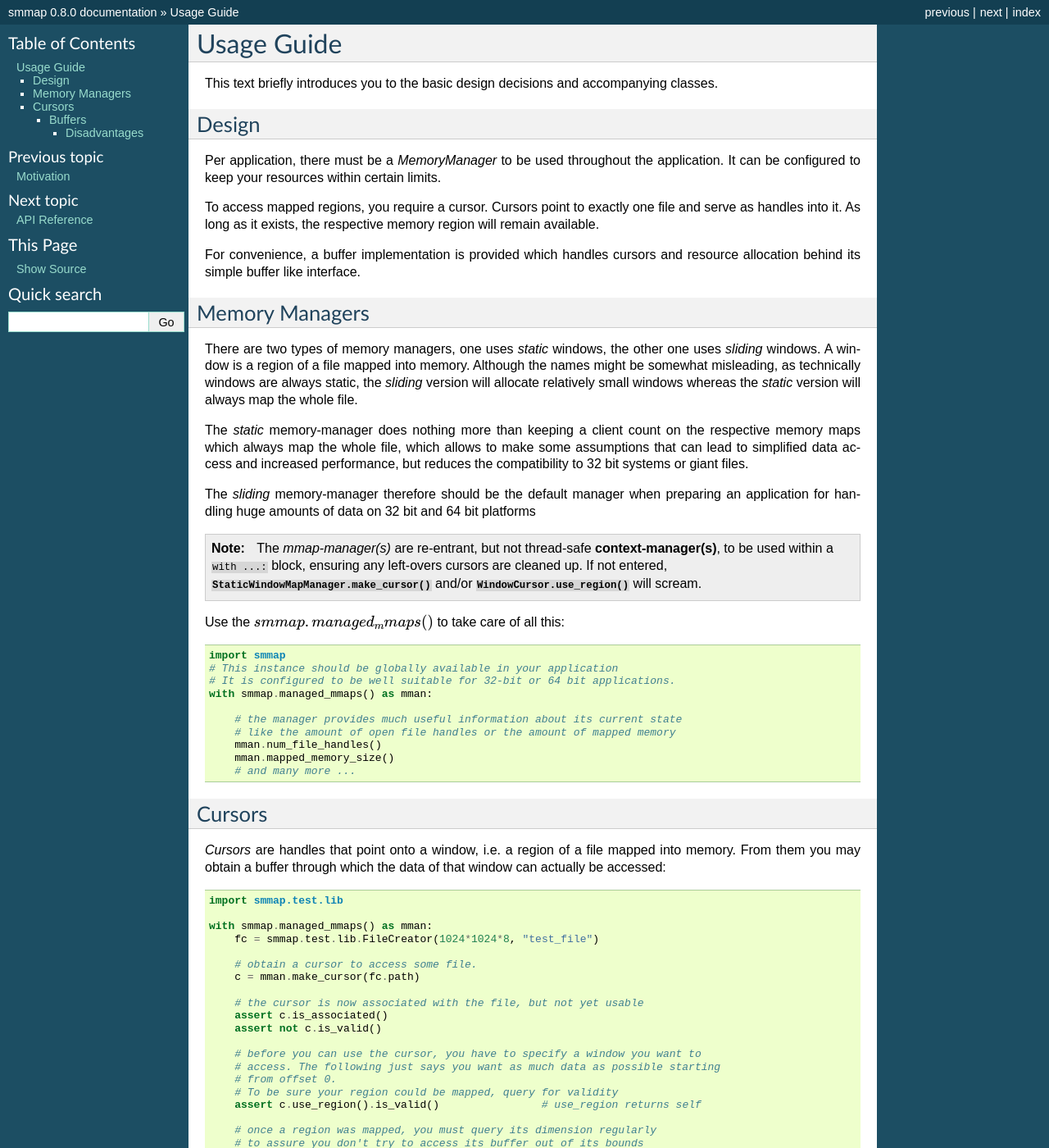
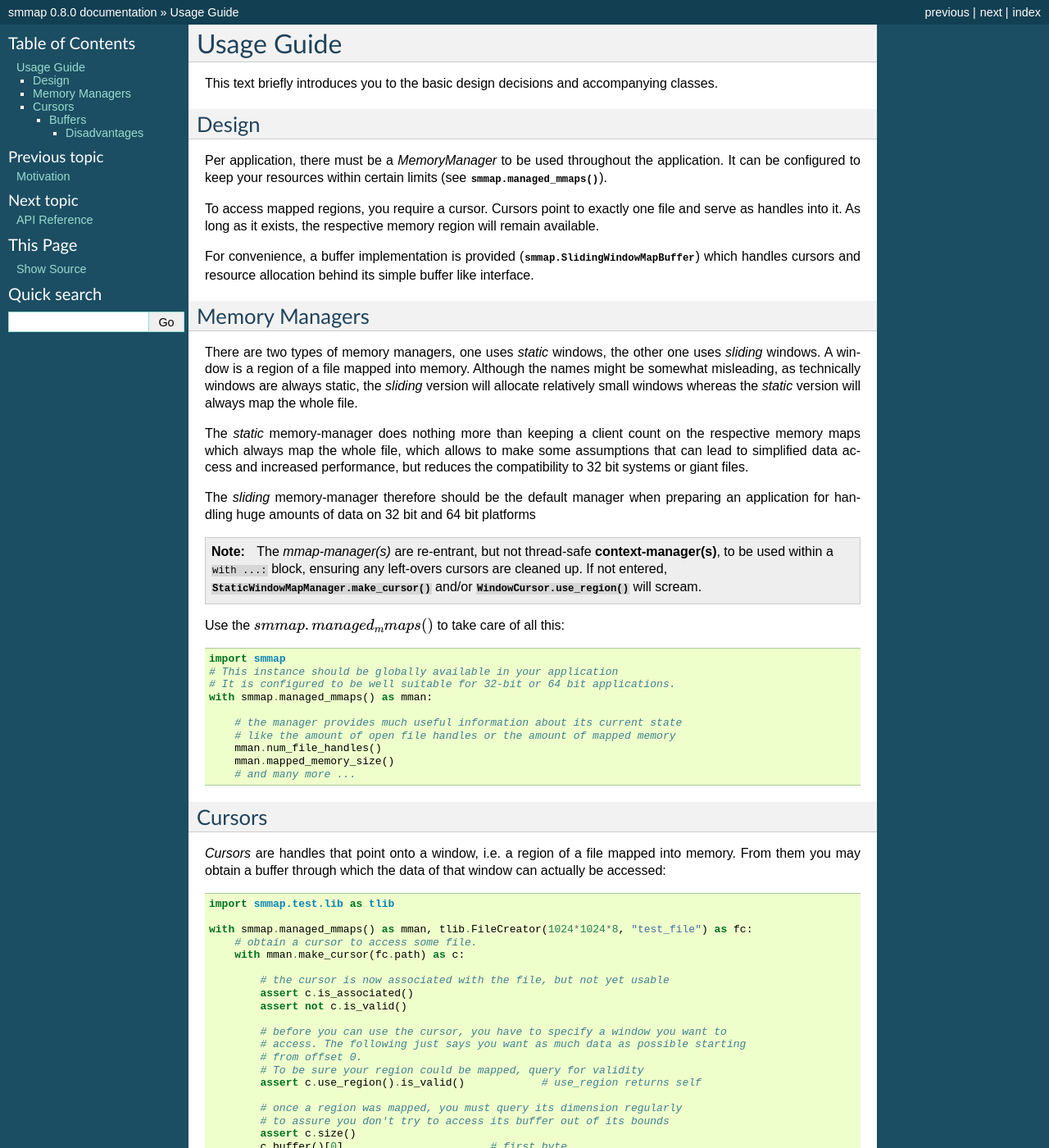
Before and after one commit to gitpython-developers/smmap, a Sphinx documentation site: the page built from doc/source/tutorial.rst, in a window 1280 px wide and 1400 px high. Shown: the whole window at 82% size. Built offline with Sphinx 7.4.7, drawn with Linux system fonts in a browser that asks for light colours; some of the changed text lies outside the part shown.

Commit message:
refact(buf): simplify API - no begin/end after construct
+ feat(mman): report missed exits.

```diff
--- a/doc/source/changes.rst
+++ b/doc/source/changes.rst
@@ -15,7 +15,9 @@
 
   Get them from ``smmap.managed_mmaps()``.
 
-- Retrofit :class:`SlidingWindowMapBuffer` also as context-manager.
+- Simplify :class:`SlidingWindowMapBuffer` as create/close context-manager
+  (no ``begin_access()``, or ``end_access()``).
+
 
 v0.9.0
 ========
--- a/doc/source/tutorial.rst
+++ b/doc/source/tutorial.rst
@@ -8,13 +8,14 @@
 Design
 ======
 Per application, there must be a *MemoryManager* to be used throughout the application.
-It can be configured to keep your resources within certain limits.
+It can be configured to keep your resources within certain limits (see :func:`smmap.managed_mmaps()`).
 
-To access mapped regions, you require a cursor. Cursors point to exactly one file and serve as handles into it.
+To access mapped regions, you require a cursor. Cursors point to exactly one file
+and serve as handles into it.
 As long as it exists, the respective memory region will remain available.
 
-For convenience, a buffer implementation is provided which handles cursors and resource allocation
-behind its simple buffer like interface.
+For convenience, a buffer implementation is provided (:class:`smmap.SlidingWindowMapBuffer`)
+which handles cursors and resource allocation behind its simple buffer like interface.
 
 
 Memory Managers
@@ -56,50 +57,48 @@
 ========
 *Cursors* are handles that point onto a window, i.e. a region of a file mapped into memory. From them you may obtain a buffer through which the data of that window can actually be accessed::
 
-    import smmap.test.lib
+    import smmap.test.lib as tlib
 
-    with smmap.managed_mmaps() as mman:
-        fc = smmap.test.lib.FileCreator(1024*1024*8, "test_file")
+    with smmap.managed_mmaps() as mman, tlib.FileCreator(1024*1024*8, "test_file") as fc:
+        # obtain a cursor to access some file.
+        with mman.make_cursor(fc.path) as c:
 
-        # obtain a cursor to access some file.
-        c = mman.make_cursor(fc.path)
+            # the cursor is now associated with the file, but not yet usable
+            assert c.is_associated()
+            assert not c.is_valid()
 
-        # the cursor is now associated with the file, but not yet usable
-        assert c.is_associated()
-        assert not c.is_valid()
+            # before you can use the cursor, you have to specify a window you want to
+            # access. The following just says you want as much data as possible starting
+            # from offset 0.
+            # To be sure your region could be mapped, query for validity
+            assert c.use_region().is_valid()		# use_region returns self
 
-        # before you can use the cursor, you have to specify a window you want to
-        # access. The following just says you want as much data as possible starting
-        # from offset 0.
-        # To be sure your region could be mapped, query for validity
-        assert c.use_region().is_valid()		# use_region returns self
+            # once a region was mapped, you must query its dimension regularly
+            # to assure you don't try to access its buffer out of its bounds
+            assert c.size()
+            c.buffer()[0]			# first byte
+            c.buffer()[1:10]		# first 9 bytes
+            c.buffer()[c.size()-1] 	# last byte
 
-        # once a region was mapped, you must query its dimension regularly
-        # to assure you don't try to access its buffer out of its bounds
-        assert c.size()
-        c.buffer()[0]			# first byte
-        c.buffer()[1:10]			# first 9 bytes
-        c.buffer()[c.size()-1] 	# last byte
+            # its recommended not to create big slices when feeding the buffer
+            # into consumers (e.g. struct or zlib).
+            # Instead, either give the buffer directly, or use pythons buffer command.
+            buffer(c.buffer(), 1, 9)	# first 9 bytes without copying them
 
-        # its recommended not to create big slices when feeding the buffer
-        # into consumers (e.g. struct or zlib).
-        # Instead, either give the buffer directly, or use pythons buffer command.
-        buffer(c.buffer(), 1, 9)	# first 9 bytes without copying them
+            # you can query absolute offsets, and check whether an offset is included
+            # in the cursor's data.
+            assert c.ofs_begin() < c.ofs_end()
+            assert c.includes_ofs(100)
 
-        # you can query absolute offsets, and check whether an offset is included
-        # in the cursor's data.
-        assert c.ofs_begin() < c.ofs_end()
-        assert c.includes_ofs(100)
+            # If you are over out of bounds with one of your region requests, the
+            # cursor will be come invalid. It cannot be used in that state
+            assert not c.use_region(fc.size, 100).is_valid()
+            # map as much as possible after skipping the first 100 bytes
+            assert c.use_region(100).is_valid()
 
-        # If you are over out of bounds with one of your region requests, the
-        # cursor will be come invalid. It cannot be used in that state
-        assert not c.use_region(fc.size, 100).is_valid()
-        # map as much as possible after skipping the first 100 bytes
-        assert c.use_region(100).is_valid()
-
-        # You must explicitly free cursor resources by unusing the cursor's region
-        c.unuse_region()
-        assert not c.is_valid()
+            # You must explicitly free cursor resources by unusing the cursor's region
+            c.unuse_region()
+            assert not c.is_valid()
 
 
 Now you would have to write your algorithms around this interface to properly slide through huge amounts of data.
@@ -126,11 +125,13 @@
         buf[-1]	# access the last ten bytes on the file
         buf[-10:]# access the last ten bytes
 
-        # If you want to keep the instance between different accesses, use the
-        # dedicated methods
-        buf.end_access()
-        assert not buf.cursor().is_valid()	# you cannot use the buffer anymore
-        assert buf.begin_access(offset=10)	# start using the buffer at an offset
+    ## You cannot use the buffer anymore.
+    assert not buf.cursor().is_valid()
+
+    ## If you want to keep the instance between different accesses,
+    # use another instance.
+    with smmap.SlidingWindowMapBuffer(cur, offset=10) as buf:
+        assert buf.cursor().is_valid()
 
 
 Disadvantages
```
Also changed, not shown: other parts of doc/source/tutorial.rst (+3 -3 lines), 4 other files.
